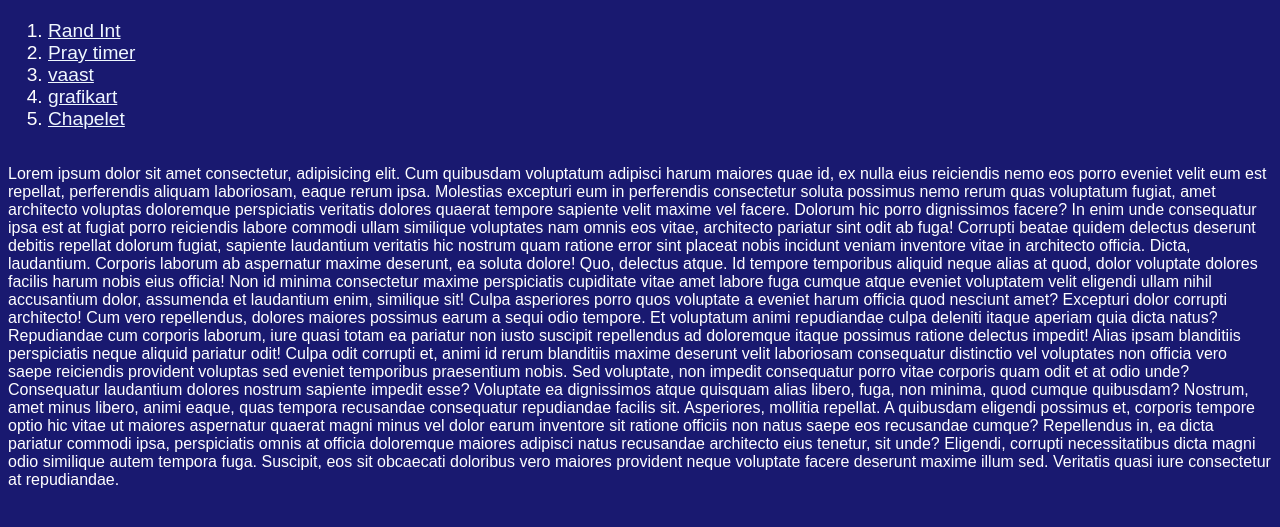
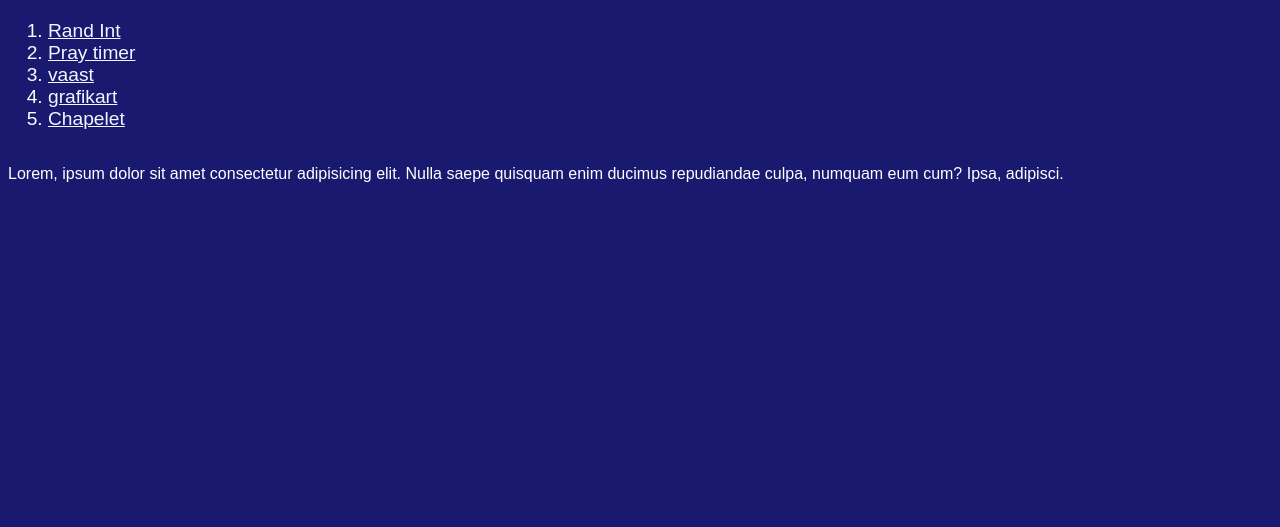
Before and after one commit to jmcob/playground, a website: page index.html in a window 1280 px wide. Shown: the part 87-614 px from the top of the page. Drawn offline with Linux system fonts and the light colour scheme.

Commit message:
lorem20 sur playground

```diff
--- a/index.html
+++ b/index.html
@@ -33,49 +33,9 @@
       </ol>
 
       <p>
-        Lorem ipsum dolor sit amet consectetur, adipisicing elit. Cum quibusdam
-        voluptatum adipisci harum maiores quae id, ex nulla eius reiciendis nemo
-        eos porro eveniet velit eum est repellat, perferendis aliquam
-        laboriosam, eaque rerum ipsa. Molestias excepturi eum in perferendis
-        consectetur soluta possimus nemo rerum quas voluptatum fugiat, amet
-        architecto voluptas doloremque perspiciatis veritatis dolores quaerat
-        tempore sapiente velit maxime vel facere. Dolorum hic porro dignissimos
-        facere? In enim unde consequatur ipsa est at fugiat porro reiciendis
-        labore commodi ullam similique voluptates nam omnis eos vitae,
-        architecto pariatur sint odit ab fuga! Corrupti beatae quidem delectus
-        deserunt debitis repellat dolorum fugiat, sapiente laudantium veritatis
-        hic nostrum quam ratione error sint placeat nobis incidunt veniam
-        inventore vitae in architecto officia. Dicta, laudantium. Corporis
-        laborum ab aspernatur maxime deserunt, ea soluta dolore! Quo, delectus
-        atque. Id tempore temporibus aliquid neque alias at quod, dolor
-        voluptate dolores facilis harum nobis eius officia! Non id minima
-        consectetur maxime perspiciatis cupiditate vitae amet labore fuga cumque
-        atque eveniet voluptatem velit eligendi ullam nihil accusantium dolor,
-        assumenda et laudantium enim, similique sit! Culpa asperiores porro quos
-        voluptate a eveniet harum officia quod nesciunt amet? Excepturi dolor
-        corrupti architecto! Cum vero repellendus, dolores maiores possimus
-        earum a sequi odio tempore. Et voluptatum animi repudiandae culpa
-        deleniti itaque aperiam quia dicta natus? Repudiandae cum corporis
-        laborum, iure quasi totam ea pariatur non iusto suscipit repellendus ad
-        doloremque itaque possimus ratione delectus impedit! Alias ipsam
-        blanditiis perspiciatis neque aliquid pariatur odit! Culpa odit corrupti
-        et, animi id rerum blanditiis maxime deserunt velit laboriosam
-        consequatur distinctio vel voluptates non officia vero saepe reiciendis
-        provident voluptas sed eveniet temporibus praesentium nobis. Sed
-        voluptate, non impedit consequatur porro vitae corporis quam odit et at
-        odio unde? Consequatur laudantium dolores nostrum sapiente impedit esse?
-        Voluptate ea dignissimos atque quisquam alias libero, fuga, non minima,
-        quod cumque quibusdam? Nostrum, amet minus libero, animi eaque, quas
-        tempora recusandae consequatur repudiandae facilis sit. Asperiores,
-        mollitia repellat. A quibusdam eligendi possimus et, corporis tempore
-        optio hic vitae ut maiores aspernatur quaerat magni minus vel dolor
-        earum inventore sit ratione officiis non natus saepe eos recusandae
-        cumque? Repellendus in, ea dicta pariatur commodi ipsa, perspiciatis
-        omnis at officia doloremque maiores adipisci natus recusandae architecto
-        eius tenetur, sit unde? Eligendi, corrupti necessitatibus dicta magni
-        odio similique autem tempora fuga. Suscipit, eos sit obcaecati doloribus
-        vero maiores provident neque voluptate facere deserunt maxime illum sed.
-        Veritatis quasi iure consectetur at repudiandae.
+        Lorem, ipsum dolor sit amet consectetur adipisicing elit. Nulla saepe
+        quisquam enim ducimus repudiandae culpa, numquam eum cum? Ipsa,
+        adipisci.
       </p>
     </main>
   </body>
```
